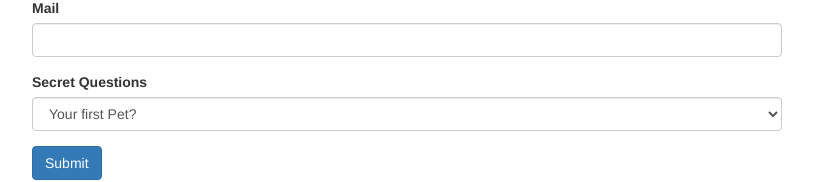
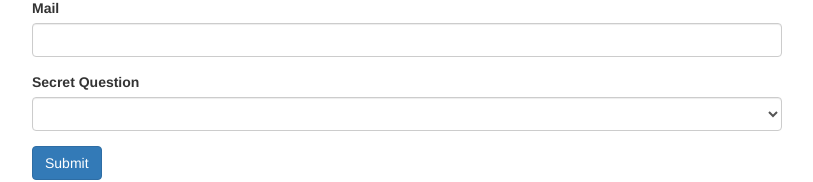
Before and after one commit to imkarin/angular-course, an Angular app in the folder forms-td-start/: page / in a window 1280 px wide. Shown: the part 140-322 px from the top of the page, without its empty margins (233-1046 px from the left). Built offline with nearby package versions, Linux system fonts and the light colour scheme.

Commit message:
Reading data from a form using ngForm and ngModel (on the controls/inputs)

```diff
--- a/forms-td-start/src/app/app.component.html
+++ b/forms-td-start/src/app/app.component.html
@@ -1,25 +1,42 @@
 <div class="container">
   <div class="row">
     <div class="col-xs-12 col-sm-10 col-md-8 col-sm-offset-1 col-md-offset-2">
-      <form>
+      <form #f="ngForm" (ngSubmit)="onSubmit(f)">
         <div id="user-data">
           <div class="form-group">
             <label for="username">Username</label>
-            <input type="text" id="username" class="form-control">
-          </div>
+            <input
+              name="username"
+              ngModel
+              type="text"
+              id="username"
+              class="form-control">
+          </div> <!-- ngModel allows you to see this input's value when you read #f (the form's data)-->
           <button class="btn btn-default" type="button">Suggest an Username</button>
+
           <div class="form-group">
             <label for="email">Mail</label>
-            <input type="email" id="email" class="form-control">
+            <input
+              name="email"
+              ngModel
+              type="email"
+              id="email"
+              class="form-control">
           </div>
         </div>
+
         <div class="form-group">
-          <label for="secret">Secret Questions</label>
-          <select id="secret" class="form-control">
+          <label for="secret">Secret Question</label>
+          <select
+            ngModel
+            name="secretQuestion"
+            id="secret"
+            class="form-control">
             <option value="pet">Your first Pet?</option>
             <option value="teacher">Your first teacher?</option>
           </select>
         </div>
+
         <button class="btn btn-primary" type="submit">Submit</button>
       </form>
     </div>
--- a/forms-td-start/src/app/app.component.ts
+++ b/forms-td-start/src/app/app.component.ts
@@ -1,4 +1,5 @@
 import { Component } from '@angular/core';
+import { NgForm } from '@angular/forms';
 
 @Component({
   selector: 'app-root',
@@ -9,4 +10,8 @@ export class AppComponent {
   suggestUserName() {
     const suggestedName = 'Superuser';
   }
+
+  onSubmit(form: NgForm) {
+    console.log(form)
+  }
 }
```
